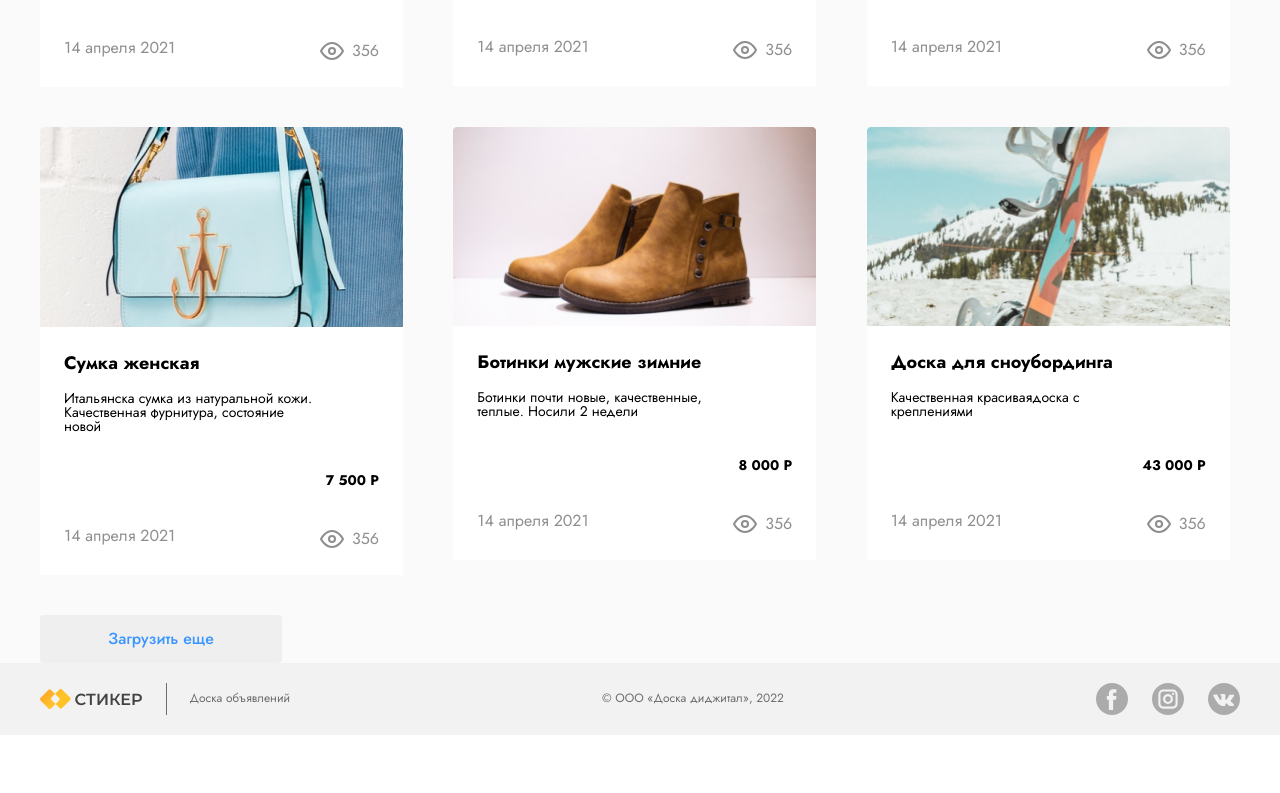
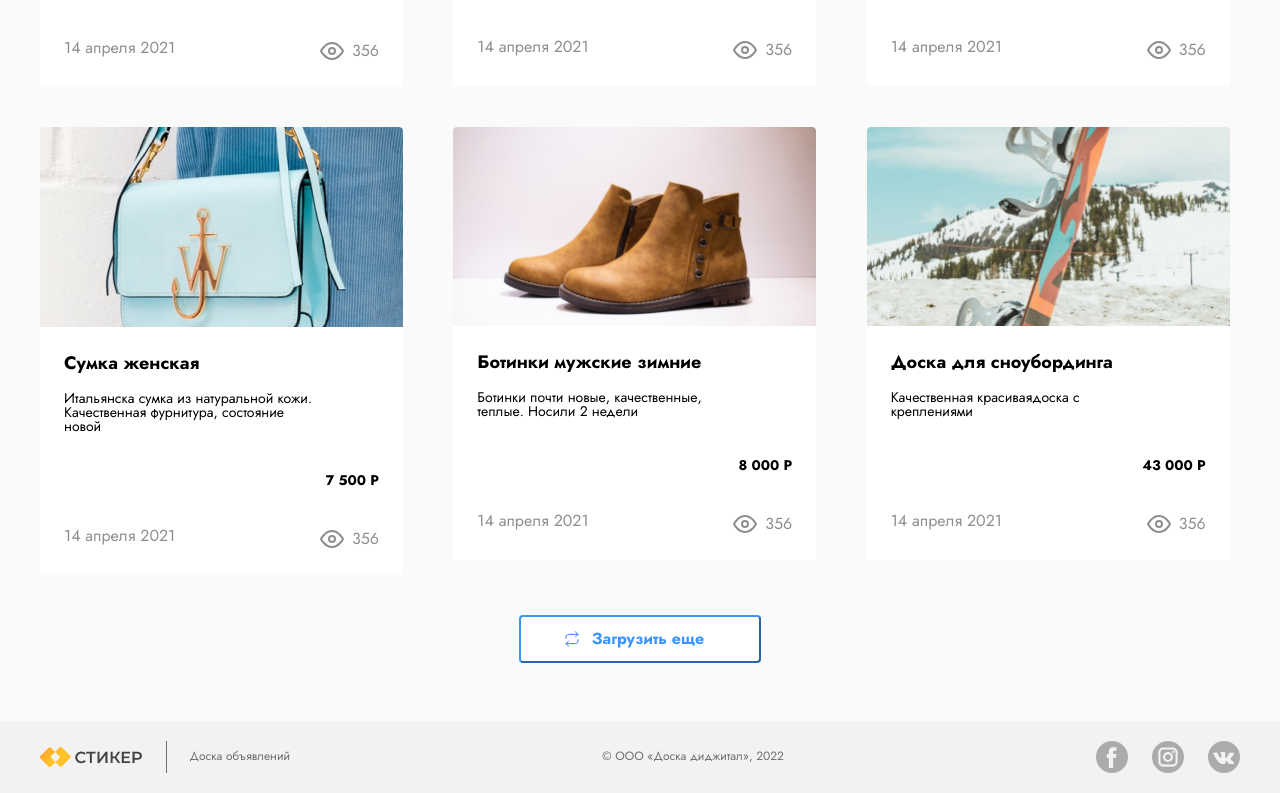
Before and after one commit to lebmed9/Project_React, a React (Create React App) app: page / in a window 1280 px wide. Shown: the part 1608-2401 px from the top of the page. Before the commit the page ends 2343 px from the top, so only its background shows below. Built offline with nearby package versions, Linux system fonts and the light colour scheme; a web font is replaced by a local one.

Commit message:
95%_main_page

```diff
--- a/src/components/common/Button/MainPage/Dowmload/DownloadBtn.module.scss
+++ b/src/components/common/Button/MainPage/Dowmload/DownloadBtn.module.scss
@@ -1,17 +1,26 @@
 @import '../../../../../assets/style/vars.scss';
 
-.button {
-    margin-top: 40px;
+.downloadBtn {
+    text-align: center;
+    padding-top: 40px;
+    padding-bottom: 58px;
+
+    & > button {
         width: 242px;
         height: 48px;
-    background-color: none;
-    border: 2px;
+        background-color: white;
         border-radius: 4px;
         border-color: $active-color-blue;
         color: $active-color-blue;
-    text-align: center;
         font-size: 16px;
         line-height: 24px;
-    font-weight: 500;
+        font-weight: 700;
         cursor: pointer;
+
+        & > svg {
+            position: relative;
+            top: 3px;
+            right: 12px;
             }
+    }
+}
--- a/src/components/common/Button/MainPage/Dowmload/index.tsx
+++ b/src/components/common/Button/MainPage/Dowmload/index.tsx
@@ -2,9 +2,42 @@ import React from 'react';
 import style from './DownloadBtn.module.scss';
 
 const DownloadBtn = () => (
-  <button className={style.button} type="button">
-    Загрузить еще
-  </button>
+  <div className={style.downloadBtn}>
+    <button className={style.button} type="button">
+      <svg
+        width="16"
+        height="16"
+        viewBox="0 0 16 16"
+        fill="none"
+        xmlns="http://www.w3.org/2000/svg">
+        <path
+          d="M11.3333 0.666656L13.9999 3.33332L11.3333 5.99999"
+          stroke="#4877F2"
+          strokeLinecap="round"
+          strokeLinejoin="round"
+        />
+        <path
+          d="M2 7.33334V6.00001C2 5.29277 2.28095 4.61449 2.78105 4.11439C3.28115 3.61429 3.95942 3.33334 4.66667 3.33334H14"
+          stroke="#4877F2"
+          strokeLinecap="round"
+          strokeLinejoin="round"
+        />
+        <path
+          d="M4.66667 15.3333L2 12.6667L4.66667 10"
+          stroke="#4877F2"
+          strokeLinecap="round"
+          strokeLinejoin="round"
+        />
+        <path
+          d="M14 8.66666V9.99999C14 10.7072 13.719 11.3855 13.219 11.8856C12.7189 12.3857 12.0406 12.6667 11.3333 12.6667H2"
+          stroke="#4877F2"
+          strokeLinecap="round"
+          strokeLinejoin="round"
+        />
+      </svg>
+      Загрузить еще
+    </button>
+  </div>
 );
 
 export default DownloadBtn;
```
Lines whose indentation alone changed are shown as unchanged.
